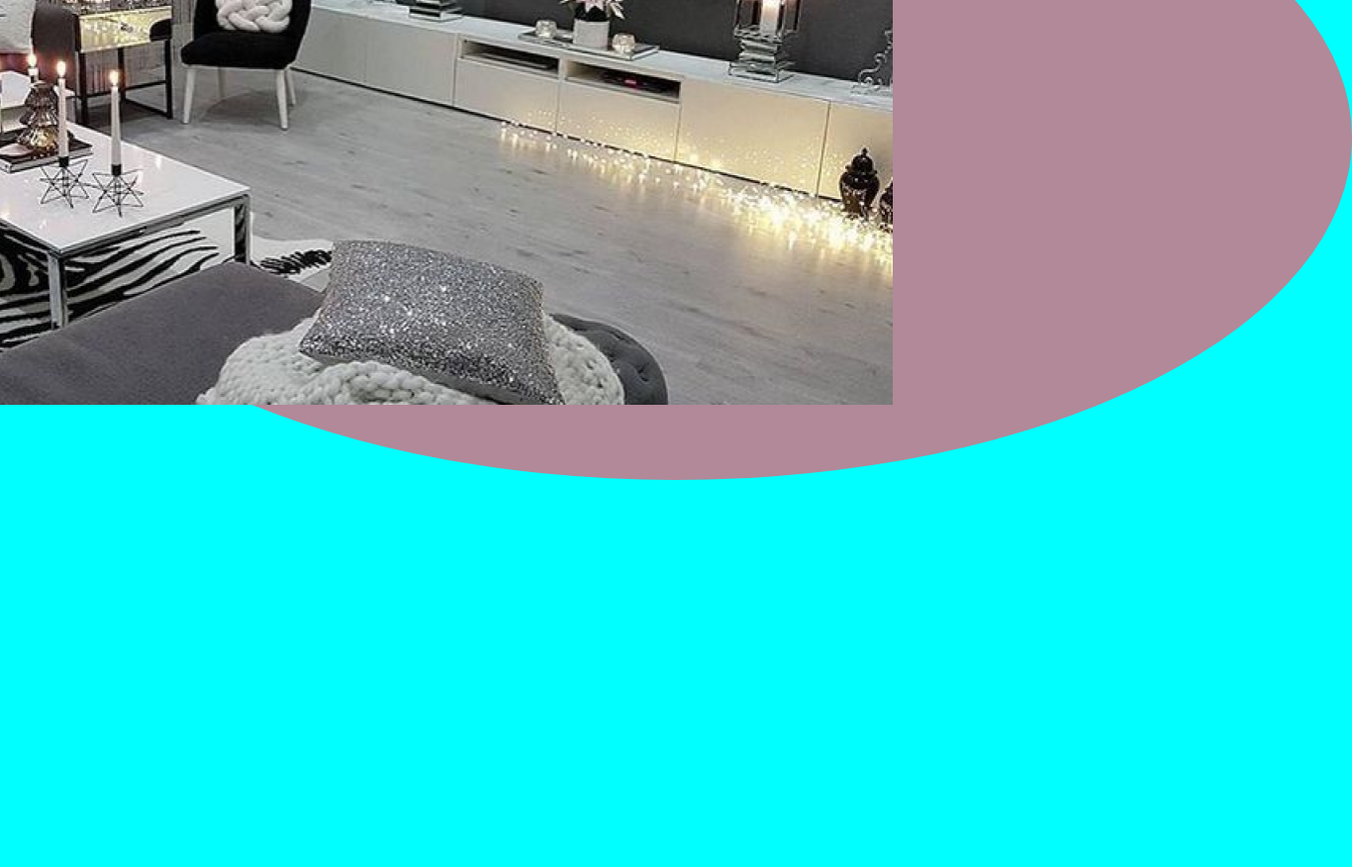
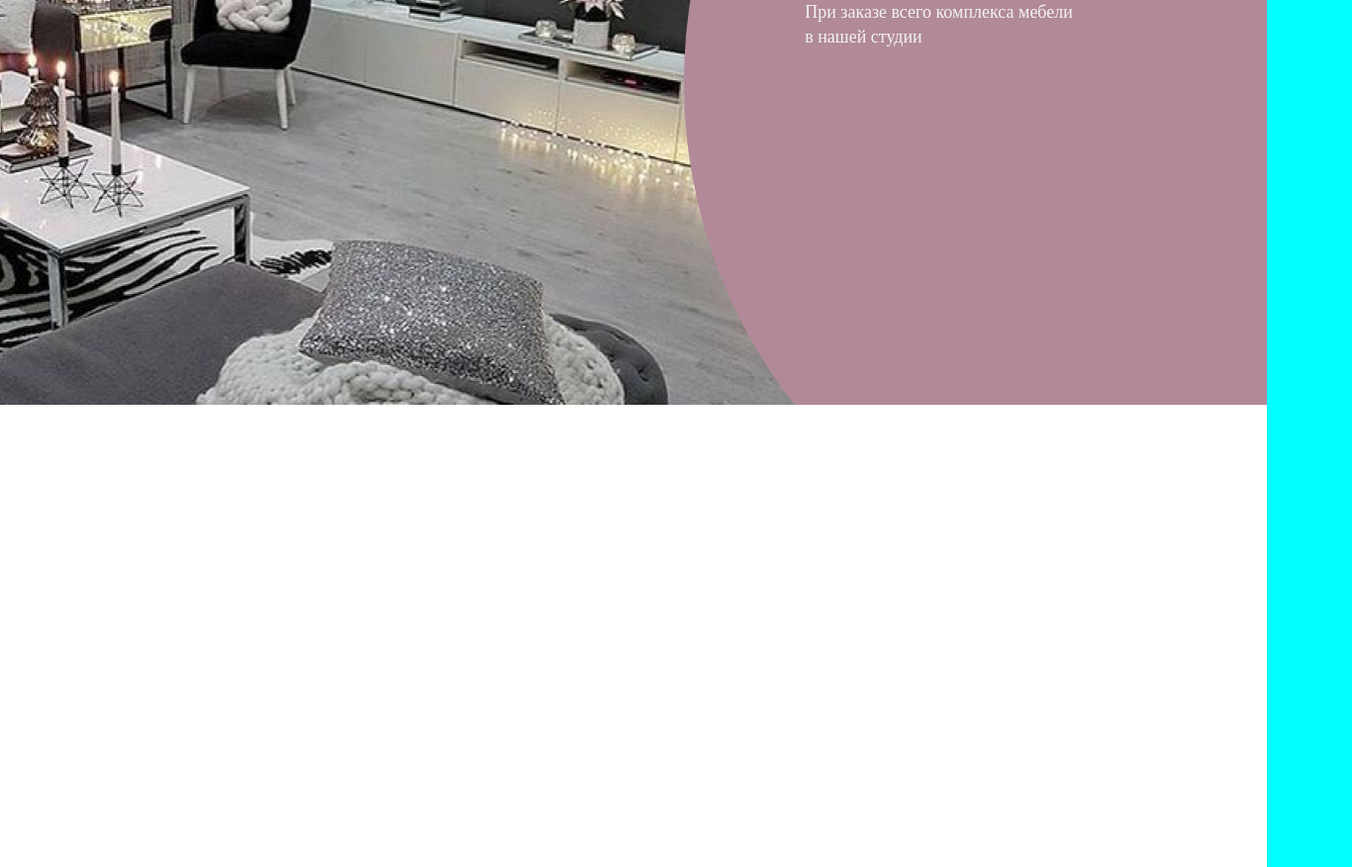
Before and after one commit to AlbedoUniversal/bedroom, a plain HTML site: page index.html in a window 1280 px wide. Shown: the part 352-1228 px from the top of the page at 99% size, 1366 px wide, since content can reach past the window. Before the commit the page ends 837 px from the top, so only its background shows below. Drawn offline with Linux system fonts and the light colour scheme; a web font is replaced by a local one.

Commit message:
stashelpme

```diff
--- a/css/index.less
+++ b/css/index.less
@@ -24,12 +24,17 @@ body {
         max-width: 1366px;
         background-color: aquamarine;
         margin: auto;
+        z-index: 4;
+        overflow: hidden;
+        position: relative;
         .header {
             background: rgb(255, 255, 255);
             height: 70px;
             display: flex;
             justify-content: space-between;
             align-items: center;
+            position: relative;
+            z-index: 3;
             .header__logo {
                 margin-left: 20px;
                 width: 20%;
@@ -87,24 +92,55 @@ body {
                 height: auto;
                 display: flex;
                 position: relative;
-                z-index: 3;
+                z-index: 1;
                 img {
-                    position: absolute;
-                    z-index: 2;
+                    z-index: 10;
                     width: 902px;
                     height: 691px;
                 }
-                .ellipse_box {
+            }
+            .ellipse_box {
+                z-index: 2;
+                position: absolute;
+                width: 1001px;
+                height: 1036px;
+                left: 54%;
+                top: -83px;
+                background: #B18999;
+                border-radius: 50%;
+                .ellipse_title {
                     position: absolute;
-                    z-index: 1;
-                    width: 1367px;
-                    height: 691.33px;
-                    left: -1px;
-                    top: 75.38px;
-                    background: #B18999;
-                    border-radius: 50%;
+                    width: 450px;
+                    height: 88px;
+                    left: 120px;
+                    top: 316px;
+                    font-family: PF Bague Sans Pro;
+                    font-size: 40px;
+                    line-height: 54px;
+                    color: #F2F2F2;
+                }
+                .ellipse_title2 {
+                    position: absolute;
+                    width: 446px;
+                    height: 64px;
+                    left: 122px;
+                    top: 435px;
+
+                    font-family: PF Bague Sans Pro;
+                    font-size: 18px;
+                    line-height: 25px;
+
+                    color: #F2F2F2;
                 }
             }
         }
+        .content-2 {
+            width: 100%;
+            height: 467px;
+            z-index: 100;
+            position: relative;
+            display: block;
+            background-color: #ffffff;
+        }
     }
 }
--- a/index.html
+++ b/index.html
@@ -35,9 +35,20 @@
             <div class="content">
                 <div class="content-1">
                     <img src="images/Гостиная1.png" alt="">
-                    <div class="ellipse_box">
-                    </div>
                 </div>
+                <div class="ellipse_box">
+                    <span class="ellipse_title">
+                        Дизайн-проект <br>
+                        БЕСПЛАТНО
+                    </span>
+                    <span class="ellipse_title2">
+                        При заказе всего комплекса мебели <br>
+                        в нашей студии
+                    </span>
+                </div>
+            </div>
+            <div class="content-2">
+                <div class="content-2"></div>
             </div>
         </div>
     </body>
```
Also changed, not shown: css/index.css.
